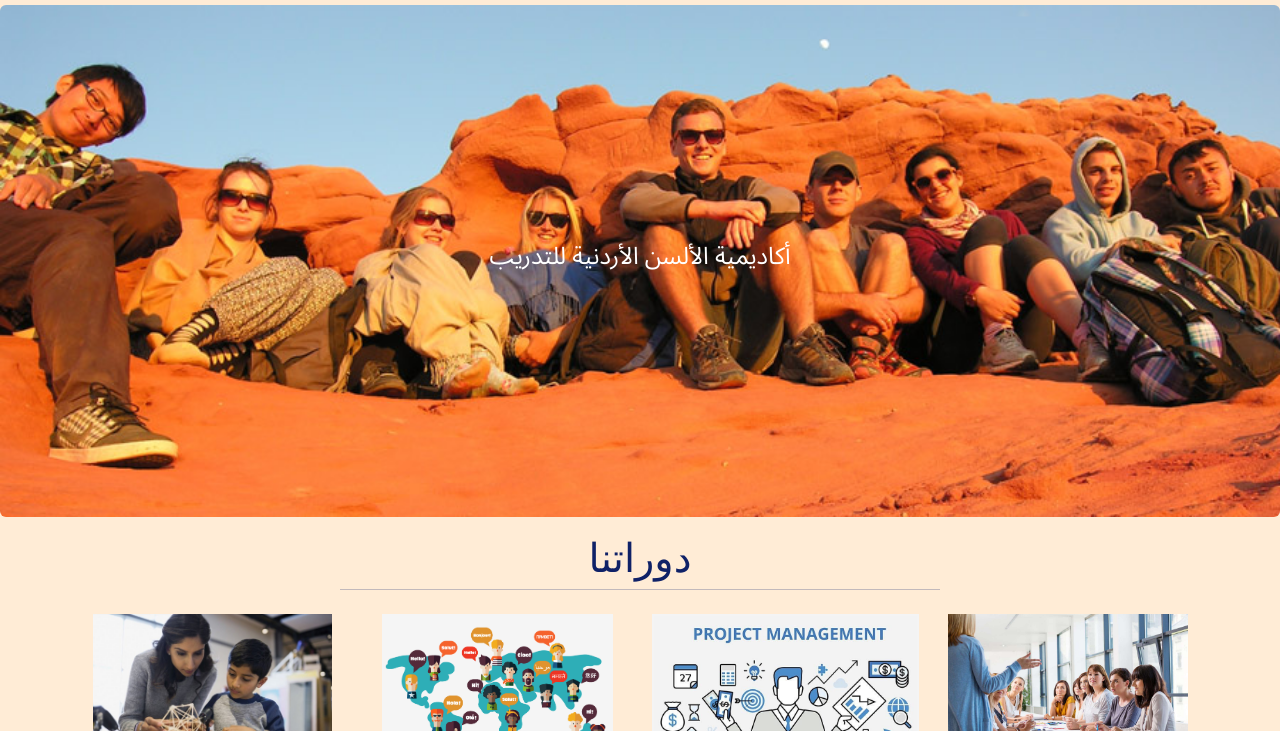
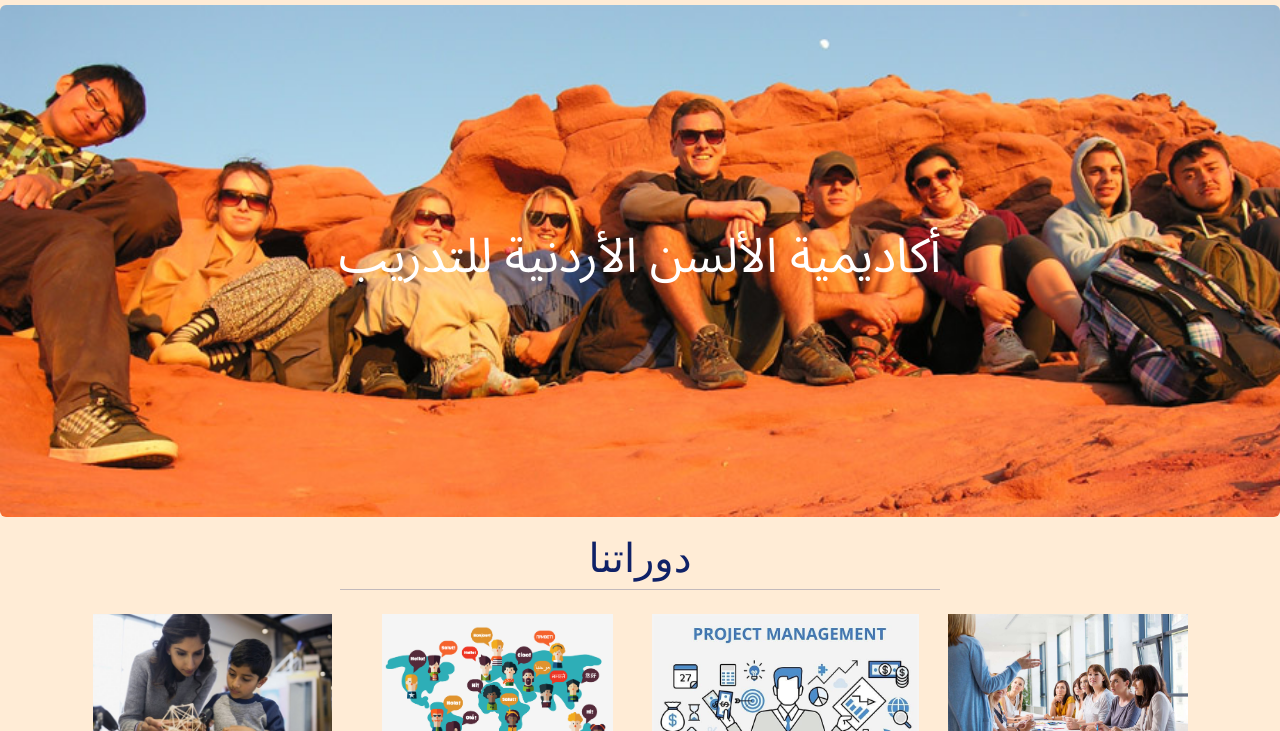
Before and after one commit to raaaannnndddd/JLAWebsite, a plain HTML site: page index.html in a window 1280 px wide. Shown: the part 69-800 px from the top of the page. Drawn offline with nearby package versions, Linux system fonts and the light colour scheme; a web font is replaced by a local one.

Commit message:
Update index.html

```diff
--- a/index.html
+++ b/index.html
@@ -65,7 +65,7 @@
             height: 40vw; position: relative; overflow: hidden;">
             <div style="position: absolute; top: 50%; left: 50%; transform: translate(-50%, -50%);">
                 <h1></h1>
-                <p style="font-size: 24px;">أكاديمية الألسن الأردنية للتدريب</p>
+                <p style="font-size: 48px;">أكاديمية الألسن الأردنية للتدريب</p>
             </div>
         </div>
     </section>
```
